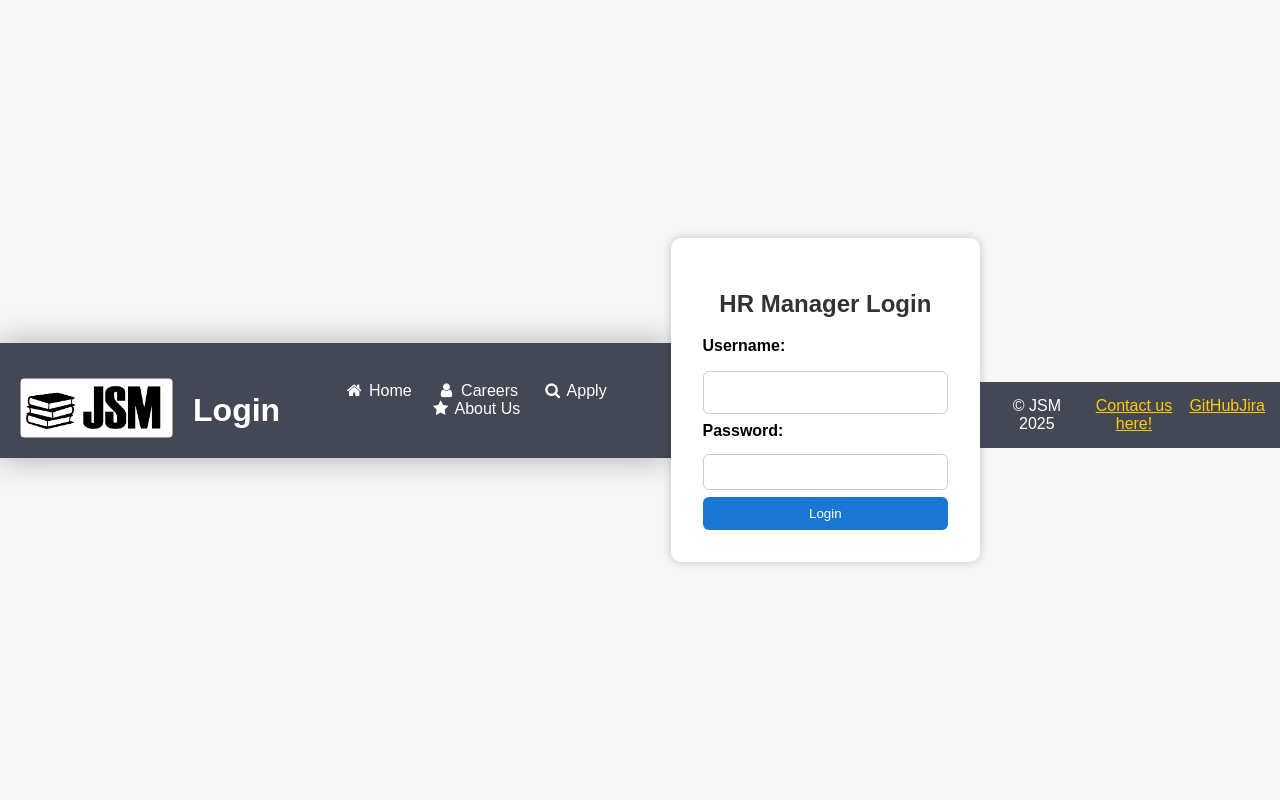
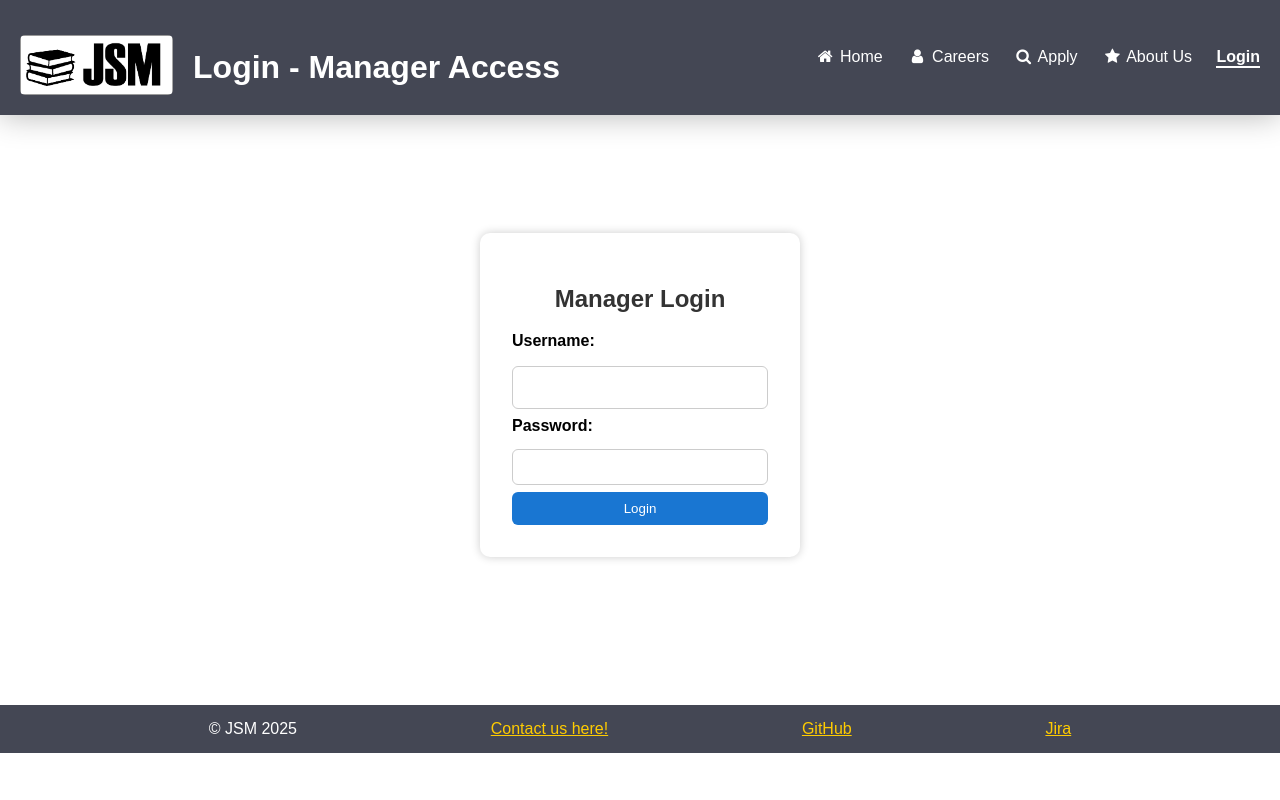
Before and after one commit to mph3196/appliedWebProjectPart2, a PHP site: page /login.php in a window 1280 px wide. Run offline with PHP 8.4, Linux system fonts and the light colour scheme.

Commit message:
Adition of 4 php files page with a minor change in nav.inc

```diff
--- a/login.php
+++ b/login.php
@@ -1,123 +1,77 @@
 <?php
-$currentPage = 'Login';
-$pageTitle = 'JSM Login Page';
-$pageDescription = 'Login page for JSM University';
-$pageHeading = 'Login';
+$currentPage = 'login';
+$pageTitle = 'JSM Manager Login';
+$pageDescription = 'Login page for managers to access HR system';
+$pageHeading = 'Login - Manager Access';
 include 'header.inc';
 include 'nav.inc';
 ?>
 
 <?php
-// login.php
-session_start();
-require_once 'settings.php'; // Make sure this connects to your database
-
-$error = "";
-
-// Handle form submission
-if ($_SERVER['REQUEST_METHOD'] === 'POST') {
-    $username = trim($_POST['username'] ?? '');
-    $password = trim($_POST['password'] ?? '');
-
-    if (empty($username) || empty($password)) {
-        $error = "Please enter both username and password.";
-    } else {
-        // Prepare statement to prevent SQL injection
-        $stmt = $conn->prepare("SELECT * FROM users WHERE username = ?");
-        $stmt->bind_param("s", $username);
-        $stmt->execute();
-        $result = $stmt->get_result();
-
-        // Check if user exists
-        if ($user = $result->fetch_assoc()) {
-            // Verify password
-            if (password_verify($password, $user['password_hash'])) {
-                // Password correct → store session data
-                $_SESSION['username'] = $user['username'];
-                header("Location: manage.php");
-                exit;
-            } else {
-                $error = "Invalid password.";
-            }
-        } else {
-            $error = "User not found.";
+// If user already logged in, redirect to manage.php
+if (isset($_SESSION['username'])) {
+    header('Location: manage.php');
+    exit();
 }
 
-        $stmt->close();
+// Automatically remove login block after time expires
+if (isset($_SESSION['blockedFromLogin']) && time() > $_SESSION['blockedFromLogin']) {
+    unset($_SESSION['blockedFromLogin']);
+    unset($_SESSION['wrongLoginAttempts']);
 }
+
+// For displaying an optional error message
+$error = '';
+if (isset($_SESSION['loginError'])) {
+    $error = $_SESSION['loginError'];
+    unset($_SESSION['loginError']);
 }
 ?>
-<!DOCTYPE html>
-<html lang="en">
-<head>
-    <meta charset="UTF-8">
-    <title>HR Manager Login</title>
-    <style>
-        body {
-            font-family: Arial, sans-serif;
-            background: #f6f6f6;
-            display: flex;
-            align-items: center;
-            justify-content: center;
-            height: 100vh;
-        }
-        .login-container {
+
+<main style="display: flex; justify-content: center; align-items: center; min-height: 70vh;">
+    <div class="login-container" style="
         background: white;
         padding: 2em;
         border-radius: 10px;
         box-shadow: 0 0 10px rgba(0,0,0,0.2);
         width: 320px;
-        }
-        h2 {
-            text-align: center;
-            color: #333;
-        }
-        input[type=text],
-        input[type=password] {
-            width: 100%;
-            padding: 0.7em;
-            margin: 0.5em 0;
-            border: 1px solid #ccc;
-            border-radius: 6px;
-        }
-        input[type=submit] {
-            width: 100%;
-            padding: 0.7em;
-            background: #1976d2;
-            color: white;
-            border: none;
-            border-radius: 6px;
-            cursor: pointer;
-        }
-        input[type=submit]:hover {
-            background: #125a9c;
-        }
-        .error {
-            color: red;
-            text-align: center;
-            margin-top: 1em;
-        }
-    </style>
-</head>
-<body>
-<div class="login-container">
-    <h2>HR Manager Login</h2>
-    <form method="post" action="">
+        font-family: Arial, sans-serif;
+    ">
+        <h2 style="text-align:center; color:#333;">Manager Login</h2>
+
+        <?php
+        // If blocked after 3 failed attempts
+        if (isset($_SESSION['blockedFromLogin'])) {
+            echo '<div class="login-error" style="text-align:center; color:#b71c1c;">
+                    <h3>Access blocked</h3>
+                    <p>You entered the wrong username or password 3 times.</p>
+                    <p>Your device is blocked until: <strong>',
+                        date("d/m/Y H:i:s", $_SESSION['blockedFromLogin']),
+                    '</strong></p>
+                    <a href="index.php" style="display:inline-block; margin-top:1em; background:#1976d2; color:white; padding:0.5em 1em; border-radius:5px; text-decoration:none;">Back to Home</a>
+                  </div>';
+        } else {
+        ?>
+            <form method="post" action="process_login.php">
                 <label>Username:</label>
-        <input type="text" name="username" required>
+                <input type="text" name="username" required
+                    style="width:100%; padding:0.7em; margin:0.5em 0; border:1px solid #ccc; border-radius:6px;">
 
                 <label>Password:</label>
-        <input type="password" name="password" required>
+                <input type="password" name="password" required
+                    style="width:100%; padding:0.7em; margin:0.5em 0; border:1px solid #ccc; border-radius:6px;">
 
-        <input type="submit" value="Login">
+                <input type="submit" value="Login"
+                    style="width:100%; padding:0.7em; background:#1976d2; color:white; border:none; border-radius:6px; cursor:pointer;">
             </form>
-    <?php if ($error): ?>
-        <div class="error"><?= htmlspecialchars($error) ?></div>
+
+            <?php if (!empty($error)): ?>
+                <div style="color:red; text-align:center; margin-top:1em;">
+                    <?= htmlspecialchars($error) ?>
+                </div>
             <?php endif; ?>
+        <?php } ?>
     </div>
-</body>
-</html>
+</main>
 
-<?php
-include 'footer.inc';
-?>
+<?php include 'footer.inc'; ?>
--- /dev/null
+++ b/logout.php
@@ -0,0 +1,6 @@
+<?php
+session_start();
+session_destroy();
+header('Location: index.php');
+exit;
+?>
--- a/nav.inc
+++ b/nav.inc
@@ -11,5 +11,8 @@
     <a <?php if($currentPage == 'about') echo 'class="active"'; ?> href="about.php">
       <i class="fa fa-fw fa-star"></i> About Us
     </a>
+    <a <?php if($currentPage == 'login') echo 'class="active"'; ?> href="login.php">
+      <i class=""></i> Login
+    </a>
   </nav>
 </header>
```
Also changed, not shown: manage.php (+21 -18 lines), process_login.php (added, +57 -0 lines). Lines whose indentation alone changed are shown as unchanged.
